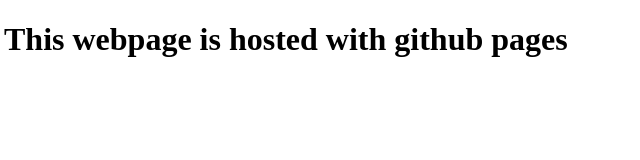
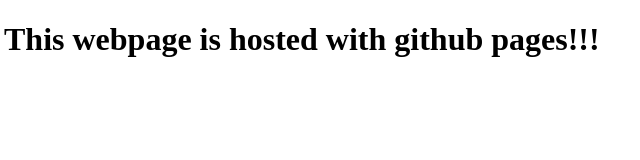
Before and after one commit to FelixeFEAR/FelixeFEAR.github.io, a plain HTML site: page index.html in a window 1280 px wide. Shown: the full height of the page, 4-644 px from the left. Drawn offline with Linux system fonts and the light colour scheme.

Commit message:
Update index.html

```diff
--- a/index.html
+++ b/index.html
@@ -6,6 +6,6 @@
 
 <body>
 
-    <h1> This webpage is hosted with github pages </h1>
+    <h1> This webpage is hosted with github pages!!!</h1>
 
 </body>
```
